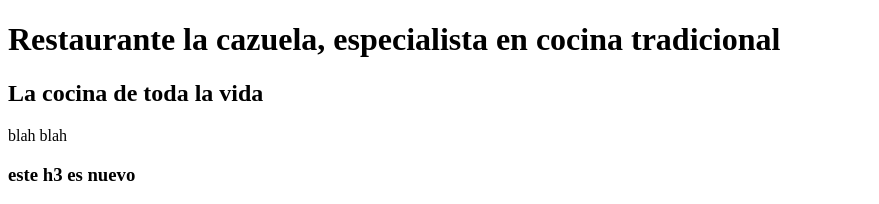
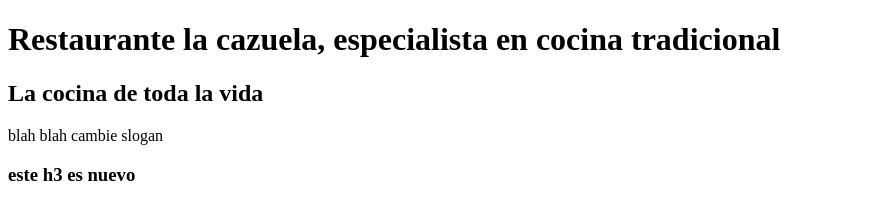
Before and after one commit to JohaDiaz/restaurante-la-cazuela, a plain HTML site: page index.html in a window 1280 px wide. Shown: the top 204 px of the page, without its empty margins (0-879 px from the left). Drawn offline with Linux system fonts and the light colour scheme.

Commit message:
cambie el slogan

```diff
--- a/index.html
+++ b/index.html
@@ -11,7 +11,7 @@
 <body>
     <h1>Restaurante la cazuela, especialista en cocina tradicional</h1>
     <h2>La cocina de toda la vida</h2>
-    <div class="slogan">blah blah</div>
+    <div class="slogan">blah blah cambie slogan</div>
     <h3>este h3 es nuevo</h3>
     <h4>este h4 tambien</h4>
     <h5>este nunca esta pero hoy lo invitamos</h5>
```
